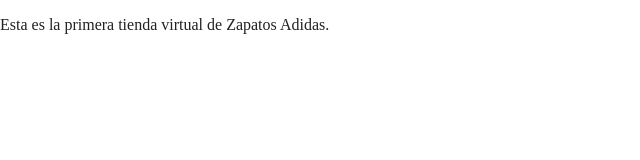
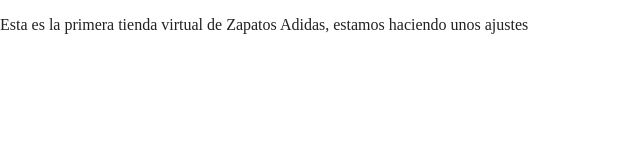
Before and after one commit to bcaal87/testgit, a website built with Parcel: page index.html in a window 1280 px wide. Shown: the whole page, without its empty margins (0-640 px from the left). Built offline with nearby package versions, Linux system fonts and the light colour scheme.

Commit message:
Linea modificada

```diff
--- a/index.html
+++ b/index.html
@@ -25,7 +25,7 @@
 <body>
 
   <!-- Add your site or application content here -->
-  <p>Esta es la primera tienda virtual de Zapatos Adidas.</p>
+  <p>Esta es la primera tienda virtual de Zapatos Adidas, estamos haciendo unos ajustes</p>
   <script src="js/vendor/modernizr-3.11.2.min.js"></script>
   <script src="js/plugins.js"></script>
   <script src="js/main.js"></script>
```
